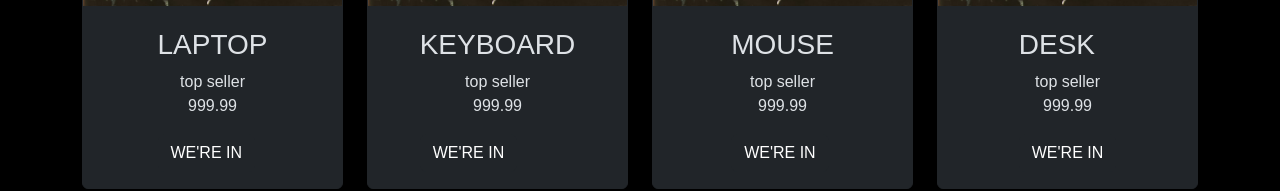
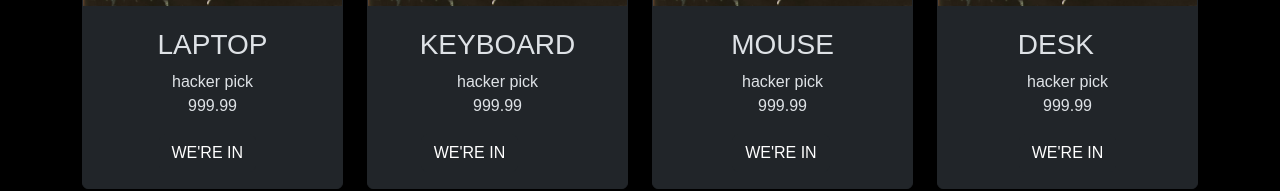
Before and after one commit to AlexPurfield/hack_the_planet, a React (Vite) app in the folder client/: page / in a window 1280 px wide. Shown: the part 1035-1226 px from the top of the page. Built offline with nearby package versions, Linux system fonts and the light colour scheme; no server answers.

Commit message:
updated styling

```diff
--- a/client/src/components/ProductCard/ProductCard.jsx
+++ b/client/src/components/ProductCard/ProductCard.jsx
@@ -12,9 +12,7 @@ const ProductCard = (props) => {
         <Card.Text style={{ textAlign: "center" }}>
           {description} <p>{price}</p>
         </Card.Text>
-        <Button variant="dark" className="mx-auto">
-          WE'RE IN
-        </Button>
+        <Button variant="dark">WE'RE IN</Button>
       </Card.Body>
     </Card>
   );
--- a/client/src/pages/Home.jsx
+++ b/client/src/pages/Home.jsx
@@ -9,28 +9,28 @@ const products = [
   {
     _id: 1,
     name: "LAPTOP",
-    description: "top seller",
+    description: "hacker pick",
     price: 999.99,
     imgUrl: "/assets/images/Laptop.jpg",
   },
   {
     _id: 2,
     name: "KEYBOARD",
-    description: "top seller",
+    description: "hacker pick",
     price: 999.99,
     imgUrl: "/assets/images/Laptop.jpg",
   },
   {
     _id: 3,
     name: "MOUSE",
-    description: "top seller",
+    description: "hacker pick",
     price: 999.99,
     imgUrl: "/assets/images/Laptop.jpg",
   },
   {
     _id: 4,
     name: "DESK",
-    description: "top seller",
+    description: "hacker pick",
     price: 999.99,
     imgUrl: "/assets/images/Laptop.jpg",
   },
```
